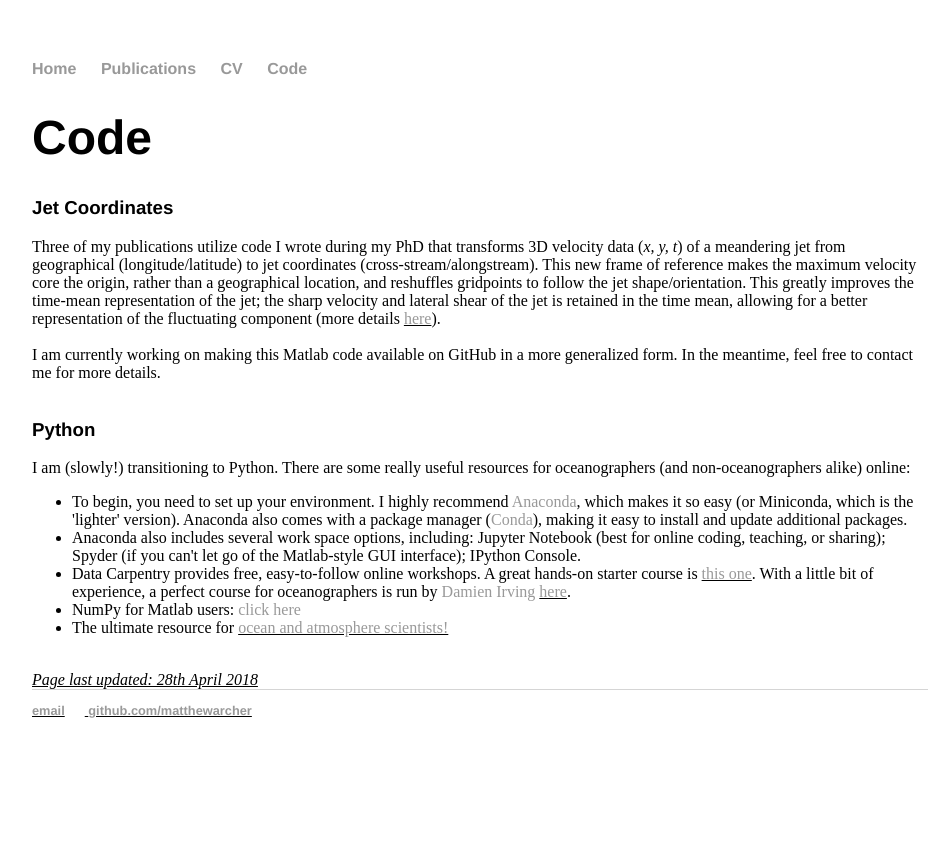
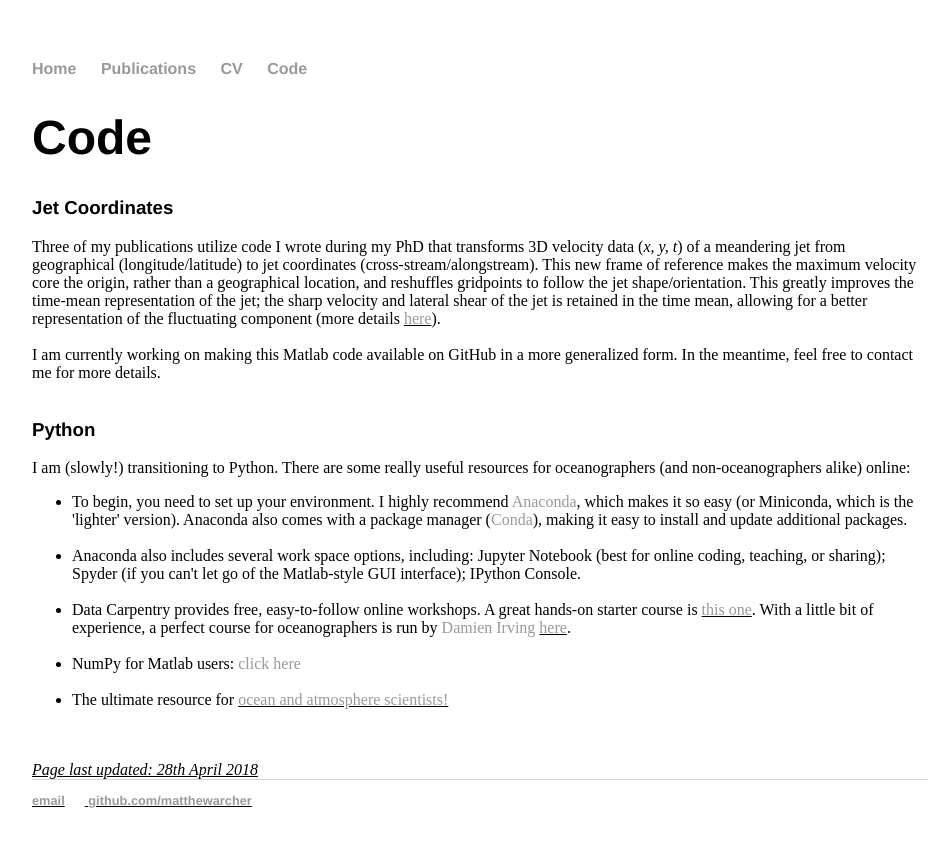
Before and after one commit to matthewarcher/matthewarcher.github.io, a Jekyll site: the page built from code/index.html, in a window 1280 px wide. Shown: the top 847 px of the page, without its empty margins (160-1106 px from the left). Built offline with Jekyll 4.4.1, drawn with Linux system fonts in a browser that asks for light colours.

```diff
--- a/code/index.html
+++ b/code/index.html
@@ -12,11 +12,11 @@ title: Matthew R. Archer
   <font face = "helvetica"><h3>Python</h3></font>
   I am (slowly!) transitioning to Python. There are some really useful resources for oceanographers (and non-oceanographers alike) online:<br>
   <ul>
-  <li>To begin, you need to set up your environment. I highly recommend <a href="https://www.anaconda.com/download/" target="_blank">Anaconda</a>, which makes it so easy (or Miniconda, which is the 'lighter' version). Anaconda also comes with a package manager (<a href="https://conda.io/docs/" target="_blank">Conda</a>), making it easy to install and update additional packages.
-  <li>Anaconda also includes several work space options, including: Jupyter Notebook (best for online coding, teaching, or sharing); Spyder (if you can't let go of the Matlab-style GUI interface); IPython Console.</li>
-	  <li>Data Carpentry provides free, easy-to-follow online workshops. A great hands-on starter course is <u><a href="http://swcarpentry.github.io/python-novice-inflammation/" target="_blank">this one</a></u>. With a little bit of experience, a perfect course for oceanographers is run by <a href="http://people.csiro.au/I/D/Damien-Irving" target="_blank"> Damien Irving</a> <u><a href="https://data-lessons.github.io/python-aos-lesson/index.html" target="_blank">here</a></u>. </li>
-	  <li> NumPy for Matlab users: <a href="http://mathesaurus.sourceforge.net/matlab-numpy.html" target="_blank">click here</a></li>
-<li>The ultimate resource for <u><a href="http://pyaos.johnny-lin.com/?page_id=2" target="_blank">ocean and atmosphere scientists!</a></ui></li>
+  <li>To begin, you need to set up your environment. I highly recommend <a href="https://www.anaconda.com/download/" target="_blank">Anaconda</a>, which makes it so easy (or Miniconda, which is the 'lighter' version). Anaconda also comes with a package manager (<a href="https://conda.io/docs/" target="_blank">Conda</a>), making it easy to install and update additional packages.</li><br>
+  <li>Anaconda also includes several work space options, including: Jupyter Notebook (best for online coding, teaching, or sharing); Spyder (if you can't let go of the Matlab-style GUI interface); IPython Console.</li><br>
+	  <li>Data Carpentry provides free, easy-to-follow online workshops. A great hands-on starter course is <u><a href="http://swcarpentry.github.io/python-novice-inflammation/" target="_blank">this one</a></u>. With a little bit of experience, a perfect course for oceanographers is run by <a href="http://people.csiro.au/I/D/Damien-Irving" target="_blank"> Damien Irving</a> <u><a href="https://data-lessons.github.io/python-aos-lesson/index.html" target="_blank">here</a></u>.</li><br>
+	  <li> NumPy for Matlab users: <a href="http://mathesaurus.sourceforge.net/matlab-numpy.html" target="_blank">click here</a></li><br>
+<li>The ultimate resource for <u><a href="http://pyaos.johnny-lin.com/?page_id=2" target="_blank">ocean and atmosphere scientists!</a></ui></li><br>
   </ul>
   <br>
   <i> Page last updated: 28th April 2018 </i>
```
